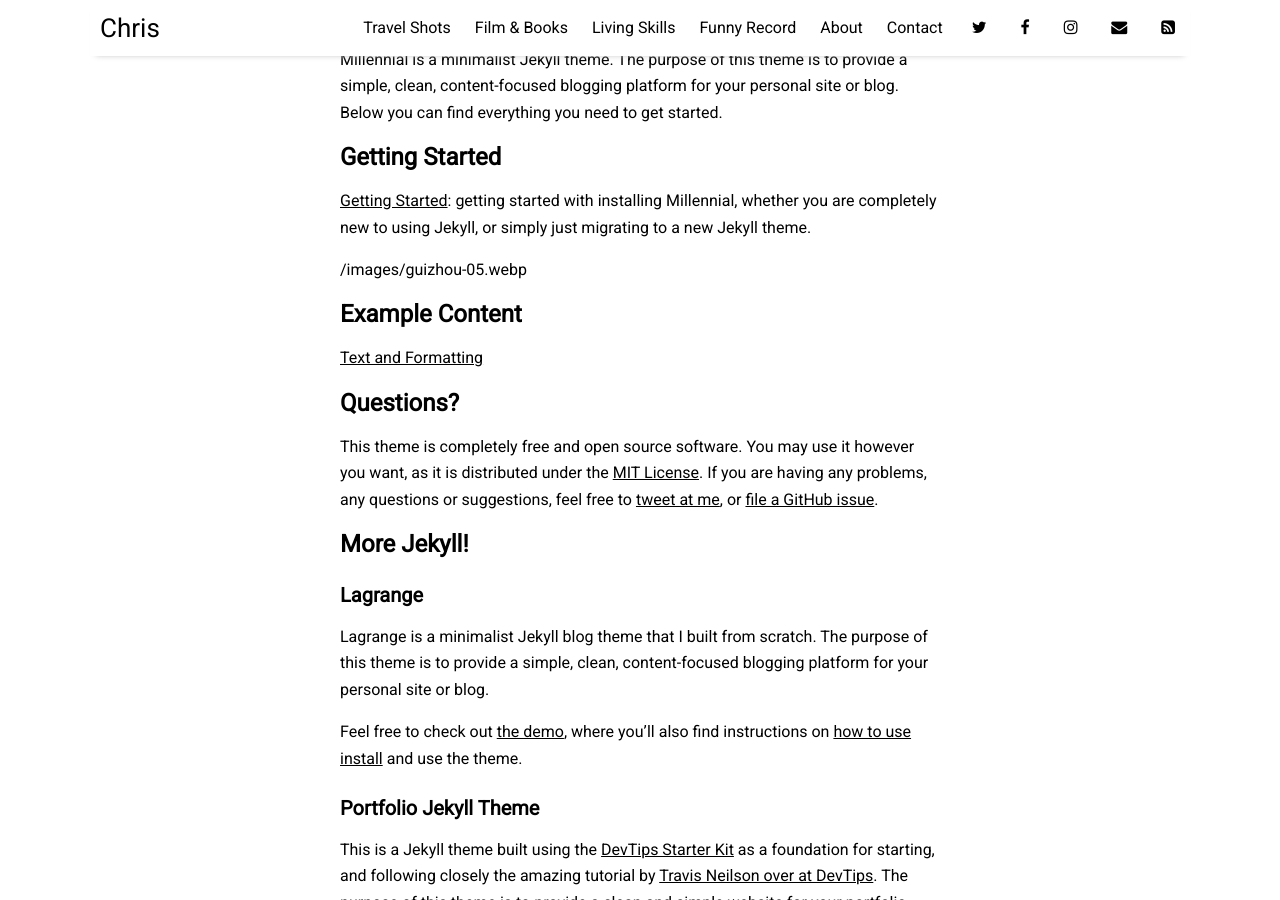
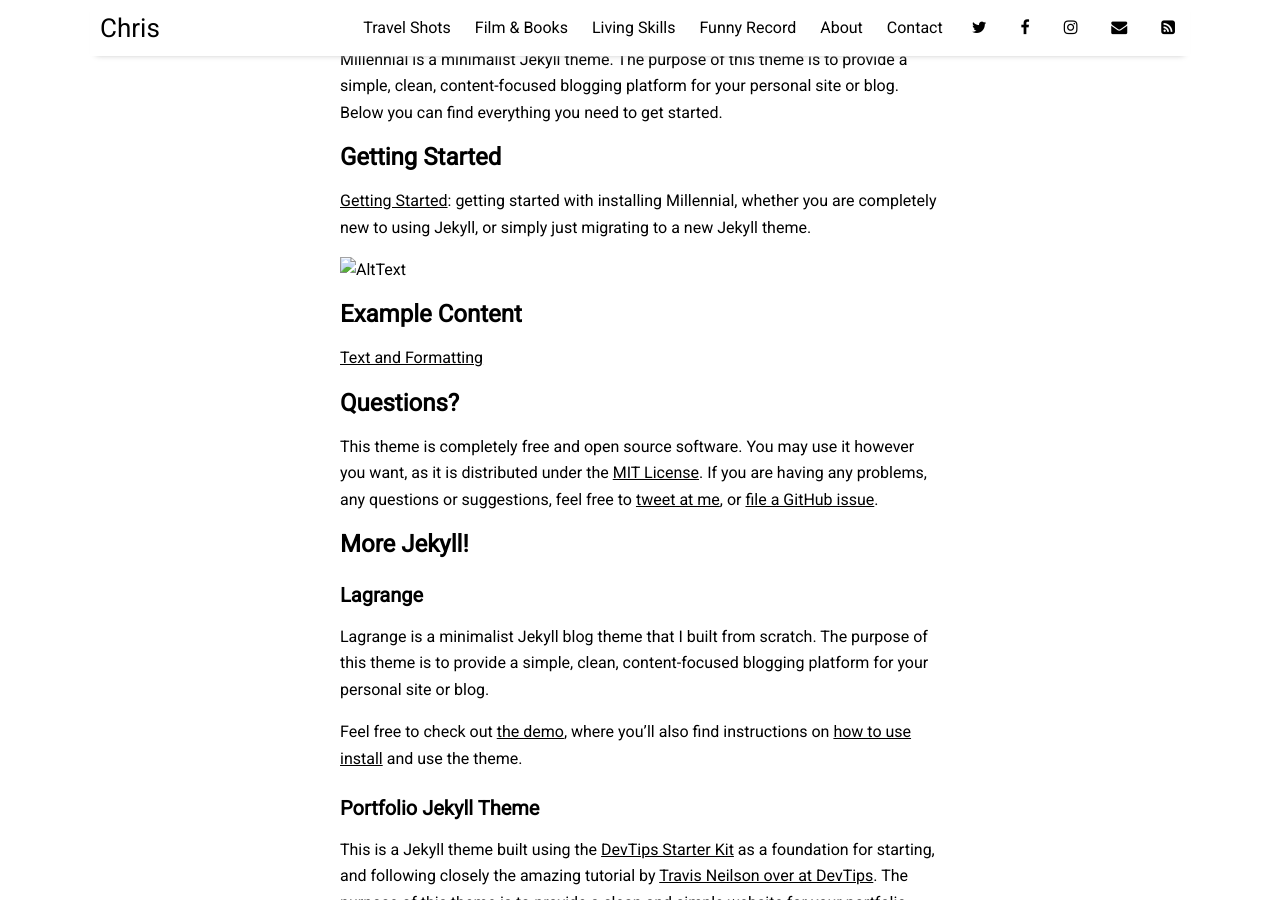
Before and after one commit to chriswang12/chriswang12.github.io, a Jekyll site: the page built from _posts/2017-01-01-welcome-to-millennial.md, in a window 1280 px wide and 900 px high, scrolled down 544 px. Built offline with Jekyll 4.4.1, drawn with Linux system fonts in a browser that asks for light colours; nearby versions of some CDN libraries.

Commit message:
Update 2017-01-01-welcome-to-millennial.md

```diff
--- a/_posts/2017-01-01-welcome-to-millennial.md
+++ b/_posts/2017-01-01-welcome-to-millennial.md
@@ -13,7 +13,7 @@ Millennial is a minimalist Jekyll theme. The purpose of this theme is to provide
 
 [Getting Started]({{ site.github.url }}{% post_url 2016-10-10-getting-started %}): getting started with installing Millennial, whether you are completely new to using Jekyll, or simply just migrating to a new Jekyll theme.
 
-/images/guizhou-05.webp
+![AltText](/images/guizhou-05.webp)
 
 ## Example Content
 
```
